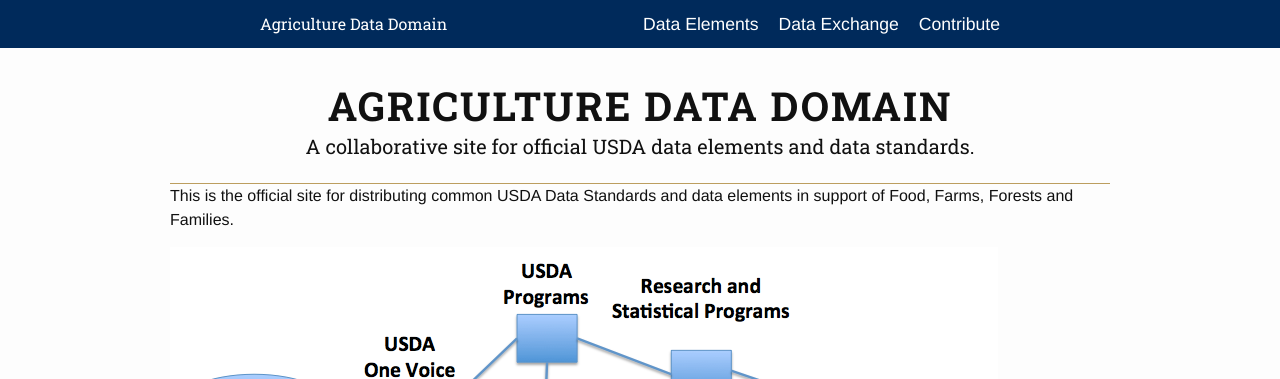
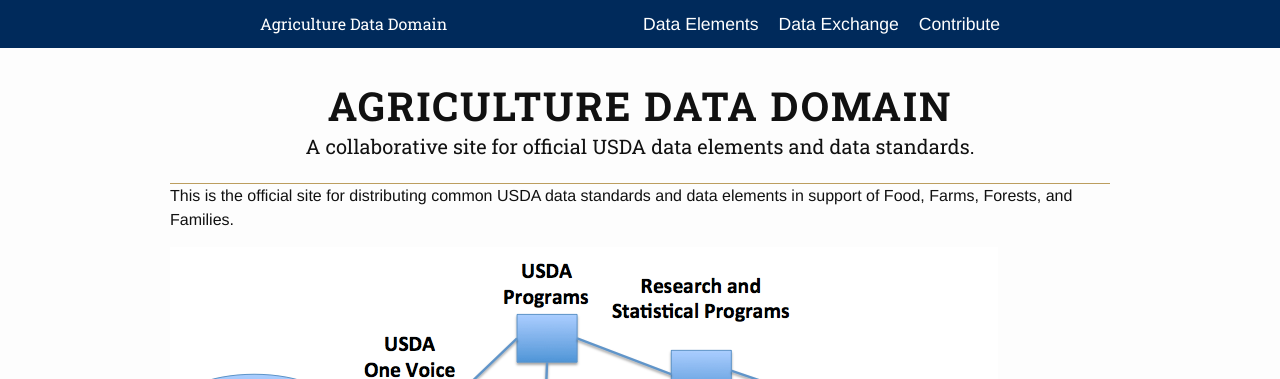
Before and after one commit to USDA/data-standards, a Jekyll site: the page built from index.md, in a window 1280 px wide. Shown: the top 379 px of the page. Built offline with Jekyll 4.4.1, drawn with Linux system fonts in a browser that asks for light colours.

Commit message:
Minor edits reflecting change requests from the Office of Communications

```diff
--- a/index.md
+++ b/index.md
@@ -4,7 +4,7 @@
 
 
 
-This is the official site for distributing common USDA Data Standards and data elements in support of Food, Farms, Forests and Families.
+This is the official site for distributing common USDA data standards and data elements in support of Food, Farms, Forests, and Families.
 
 ![USDA Future State Diagram:  This shows the relationship between USDA Customers, USDA Programs, Statistical Agencies and Open Data.  An ideal future state has common elements to make sharing data more efficient.](Common_Elements.png)
 
```
Also changed, not shown: 3 other files.
